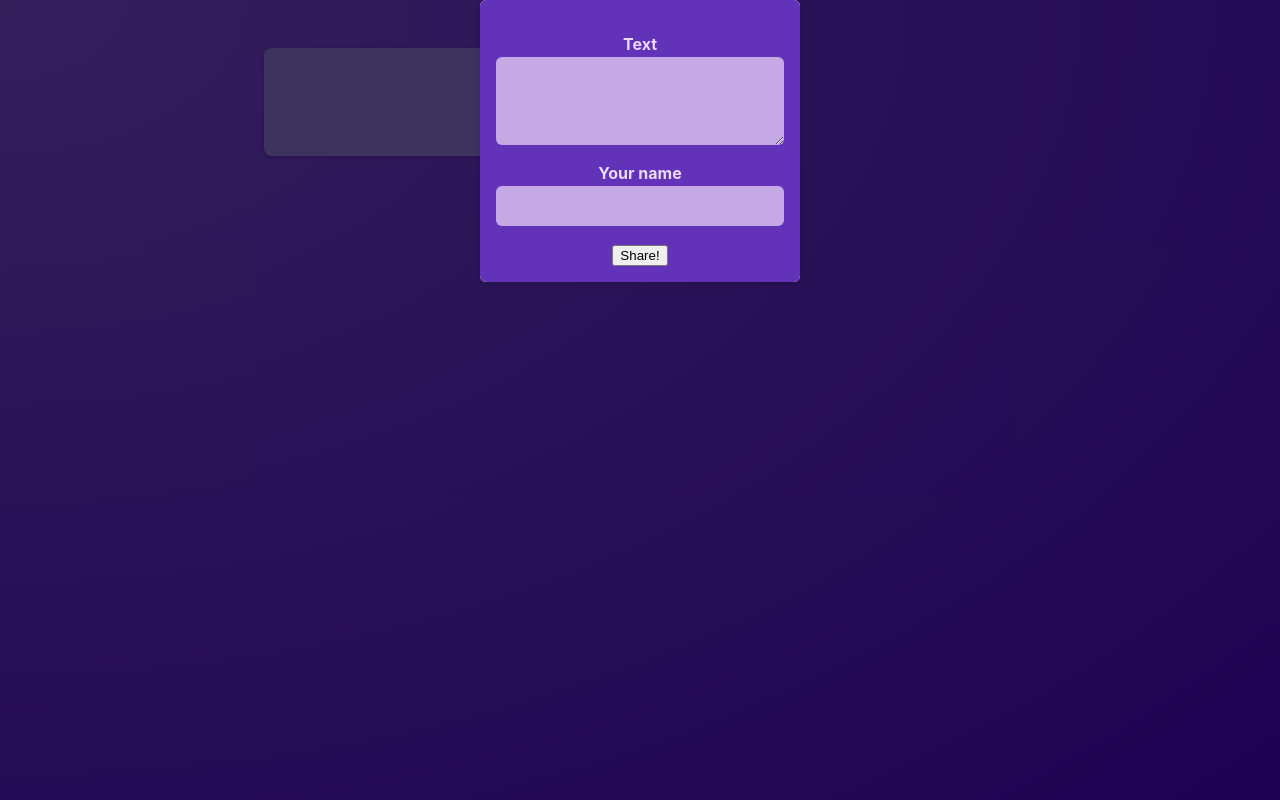
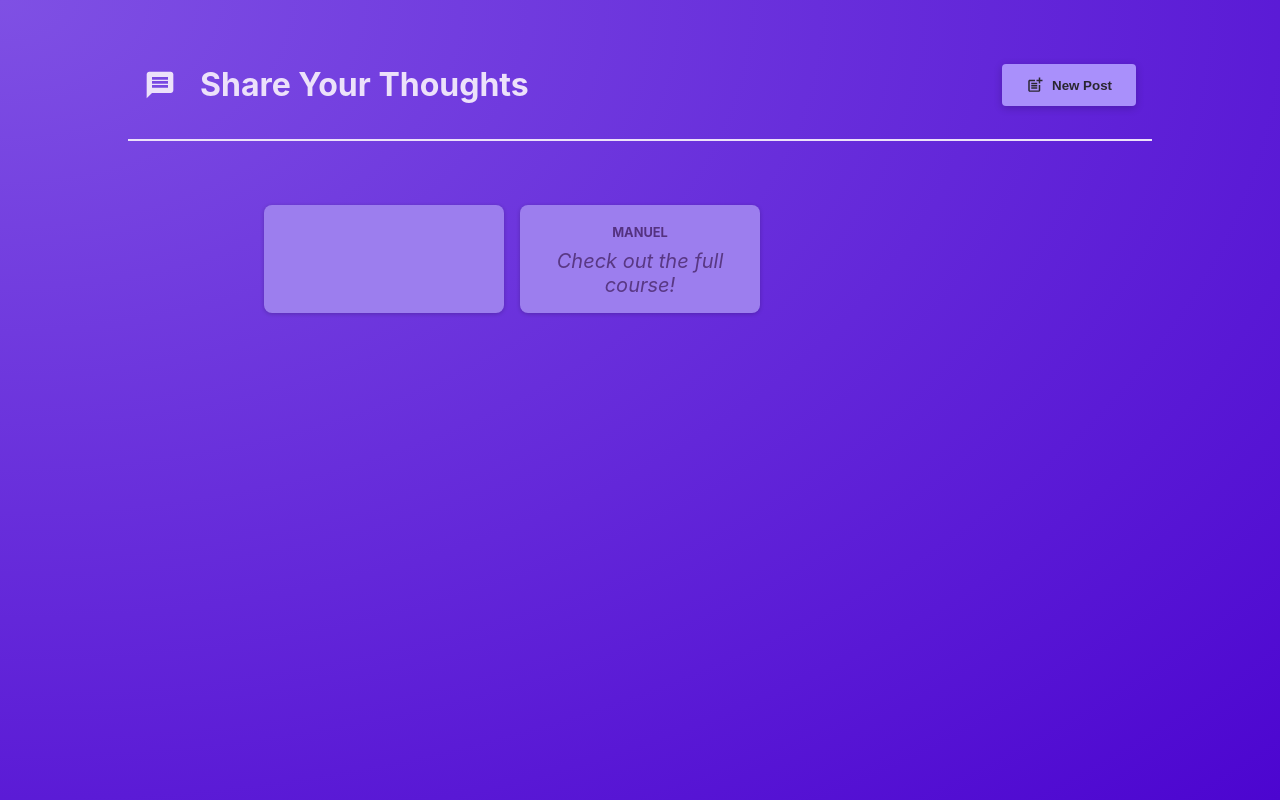
Before and after one commit to mohamk29/share-your-thoughts-app, a React (Vite) app: page / in a window 1280 px wide. Built offline with nearby package versions, Linux system fonts and the light colour scheme.

Commit message:
Added the header component and implemented functionality to display the form upon clicking the 'New Post' button

```diff
--- a/package.json
+++ b/package.json
@@ -10,7 +10,8 @@
   },
   "dependencies": {
     "react": "^18.2.0",
-    "react-dom": "^18.2.0"
+    "react-dom": "^18.2.0",
+    "react-icons": "^4.10.1"
   },
   "devDependencies": {
     "@types/react": "^18.0.17",
--- a/src/App.jsx
+++ b/src/App.jsx
@@ -1,9 +1,27 @@
+import { useState } from "react";
+import MainHeader from "./components/MainHeader";
 import PostList from "./components/PostList";
 function App() {
+  const [modalIsVisible, setModalIsVisible] = useState(false);
+
+  const showModalHandler = () => {
+    setModalIsVisible(true);
+  };
+
+  const hideModalHandler = () => {
+    setModalIsVisible(false);
+  };
+
   return (
-    <main>
-      <PostList />
-    </main>
+    <>
+      <MainHeader onCreatePost={showModalHandler} />
+      <main>
+        <PostList
+          modalIsVisible={modalIsVisible}
+          onStopPosting={hideModalHandler}
+        />
+      </main>
+    </>
   );
 }
 
--- /dev/null
+++ b/src/components/MainHeader.jsx
@@ -0,0 +1,22 @@
+import { MdPostAdd, MdMessage } from "react-icons/md";
+
+import classes from "./MainHeader.module.css";
+
+function MainHeader({ onCreatePost }) {
+  return (
+    <header className={classes.header}>
+      <h1 className={classes.logo}>
+        <MdMessage />
+        Share Your Thoughts
+      </h1>
+      <p>
+        <button className={classes.button} onClick={onCreatePost}>
+          <MdPostAdd size={18} />
+          New Post
+        </button>
+      </p>
+    </header>
+  );
+}
+
+export default MainHeader;
--- /dev/null
+++ b/src/components/MainHeader.module.css
@@ -0,0 +1,36 @@
+.header {
+  /* padding: 2rem 10%; */
+  margin: 2rem 10%;
+  padding: 1rem;
+  text-align: center;
+  display: flex;
+  justify-content: space-between;
+  align-items: center;
+  border-bottom: 2px solid #ece1fa;
+}
+
+.logo {
+  font-size: 2rem;
+  display: flex;
+  gap: 1.5rem;
+  align-items: center;
+  color: #ece1fa;
+}
+
+.button {
+  display: inline-flex;
+  align-items: center;
+  gap: 0.5rem;
+  padding: 0.75rem 1.5rem;
+  background-color: #a990fb;
+  color: #2a2630;
+  border: none;
+  border-radius: 4px;
+  box-shadow: 0 2px 8px rgba(0, 0, 0, 0.2);
+  cursor: pointer;
+  font-weight: bold;
+}
+
+.button:hover {
+  background-color: #8c6cf7;
+}
--- a/src/components/Modal.jsx
+++ b/src/components/Modal.jsx
@@ -1,14 +1,14 @@
 import classes from "./Modal.module.css";
-const Modal = (props) => {
+
+function Modal({ children, onClose }) {
   return (
     <>
-      <div className={classes.backdrop} onClick={props.onClose}>
-        <dialog open={true} className={classes.modal}>
-          {props.children}
-        </dialog>
-      </div>
+      <div className={classes.backdrop} onClick={onClose} />
+      <dialog open className={classes.modal}>
+        {children}
+      </dialog>
     </>
   );
-};
+}
 
 export default Modal;
--- a/src/components/PostList.jsx
+++ b/src/components/PostList.jsx
@@ -5,13 +5,8 @@
 import Modal from "./Modal";
 
 const PostList = (props) => {
-  const [modalIsVisible, setModalIsVisible] = useState(true);
   const [enteredBody, setEnteredBody] = useState("");
   const [enteredAuthor, setEnteredAuthor] = useState("");
-
-  const hideModalHandler = () => {
-    setModalIsVisible(false);
-  };
 
   const bodyChangeHandler = (event) => {
     setEnteredBody(event.target.value);
@@ -23,8 +18,8 @@
 
   return (
     <>
-      {modalIsVisible && (
-        <Modal onClose={hideModalHandler}>
+      {props.modalIsVisible && (
+        <Modal onClose={props.onStopPosting}>
           <NewPost
             onBodyChange={bodyChangeHandler}
             onAuthorChange={authorChangeHandler}
```
Also changed, not shown: 1 other file (tests, documents, lock files or other folders).
